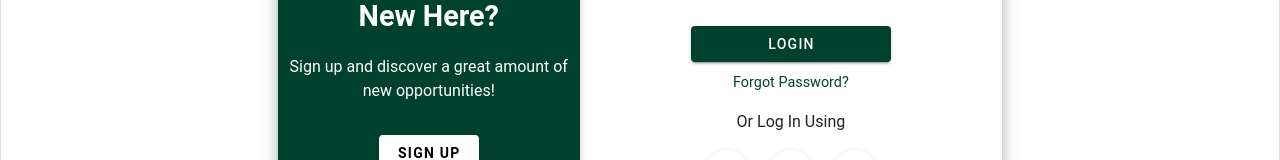
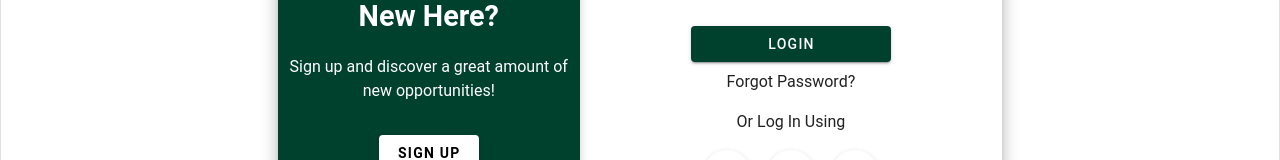
Before and after one commit to ianglenncurilan/web-quickwork, a Vue app: page / in a window 1280 px wide. Shown: the part 401-561 px from the top of the page. Built offline with nearby package versions, Linux system fonts and the light colour scheme.

Commit message:
fix: router link

```diff
--- a/src/views/auth/LoginView.vue
+++ b/src/views/auth/LoginView.vue
@@ -48,7 +48,7 @@ const showPassword = ref(false)
                   <v-btn class="mt-3 btn-fixed-width" color="#00412E" type="submit">LOGIN</v-btn>
                 </div>
                 <div class="text-center mt-2">
-                  <Router-link to="/forgot-password" class="forgot-password-link">Forgot Password?</Router-link>
+                 Forgot Password?
                 </div>
               </v-form>
               <div class="text-center mt-4">
```
